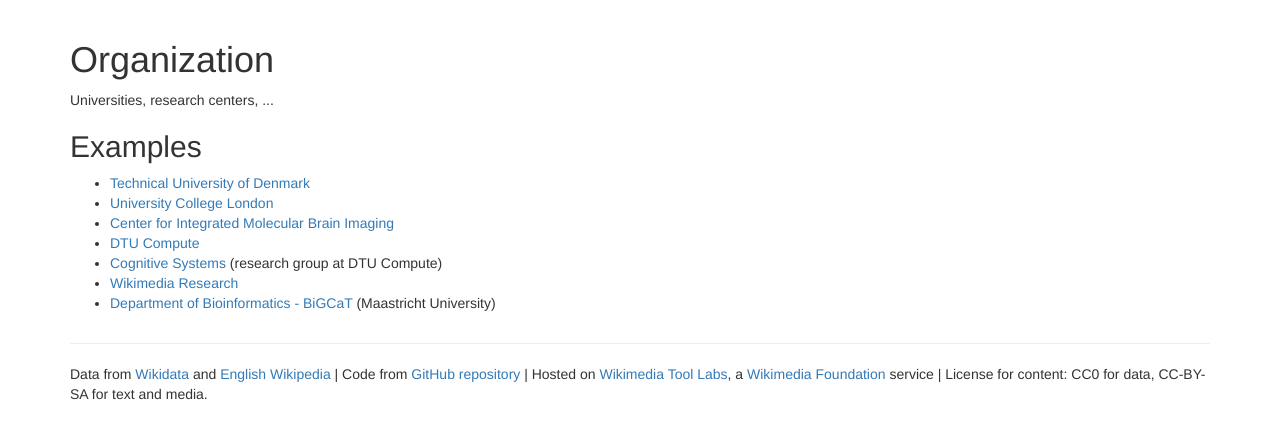
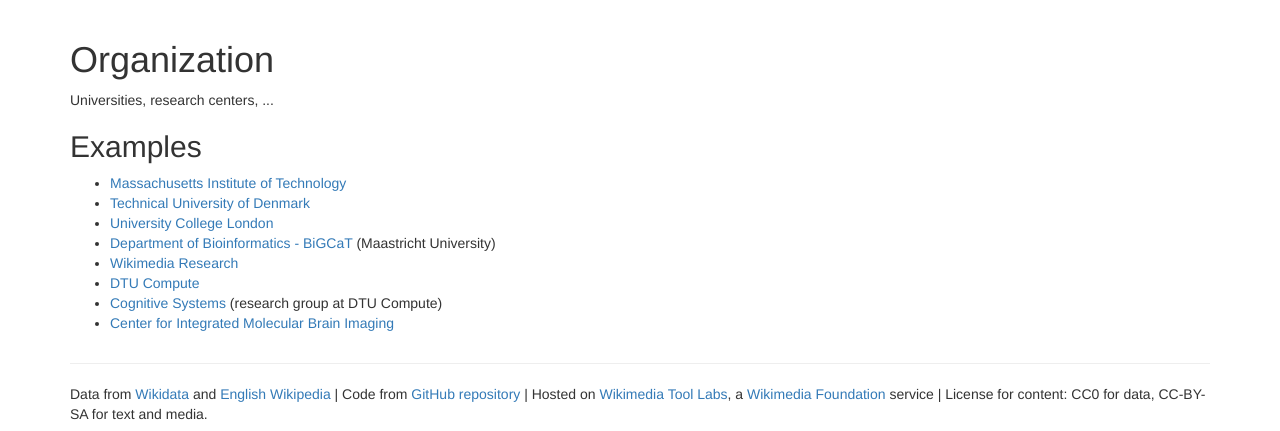
Before and after one commit to WDscholia/scholia, a Flask app: page /organization/ in a window 1280 px wide. Shown: the part 50-481 px from the top of the page. Run offline with Flask 2, Linux system fonts and the light colour scheme; parts of the project's set-up code (start-up, migrations or seed data) failed here and were passed over; some libraries are stand-ins or nearby versions.

Commit message:
+MIT; reordered by QID

```diff
--- a/scholia/app/templates/organization_empty.html
+++ b/scholia/app/templates/organization_empty.html
@@ -9,13 +9,14 @@ Universities, research centers, ...
 <h2>Examples</h2>
 
 <ul>
+  <li><a href="Q49108">Massachusetts Institute of Technology</a></li>
   <li><a href="Q1269766">Technical University of Denmark</a></li>
   <li><a href="Q193196">University College London</a></li>
-  <li><a href="Q27177633">Center for Integrated Molecular Brain Imaging</a></li>
+  <li><a href="Q19845644">Department of Bioinformatics - BiGCaT</a> (Maastricht University)</li>
+  <li><a href="Q21561406">Wikimedia Research</a></li>
   <li><a href="Q23048689">DTU Compute</a></li>
   <li><a href="Q24283660">Cognitive Systems</a> (research group at DTU Compute)</li>
-  <li><a href="Q21561406">Wikimedia Research</a></li>
-  <li><a href="Q19845644">Department of Bioinformatics - BiGCaT</a> (Maastricht University)</li>
+  <li><a href="Q27177633">Center for Integrated Molecular Brain Imaging</a></li>
 </ul>
 
 {% endblock %}
```
